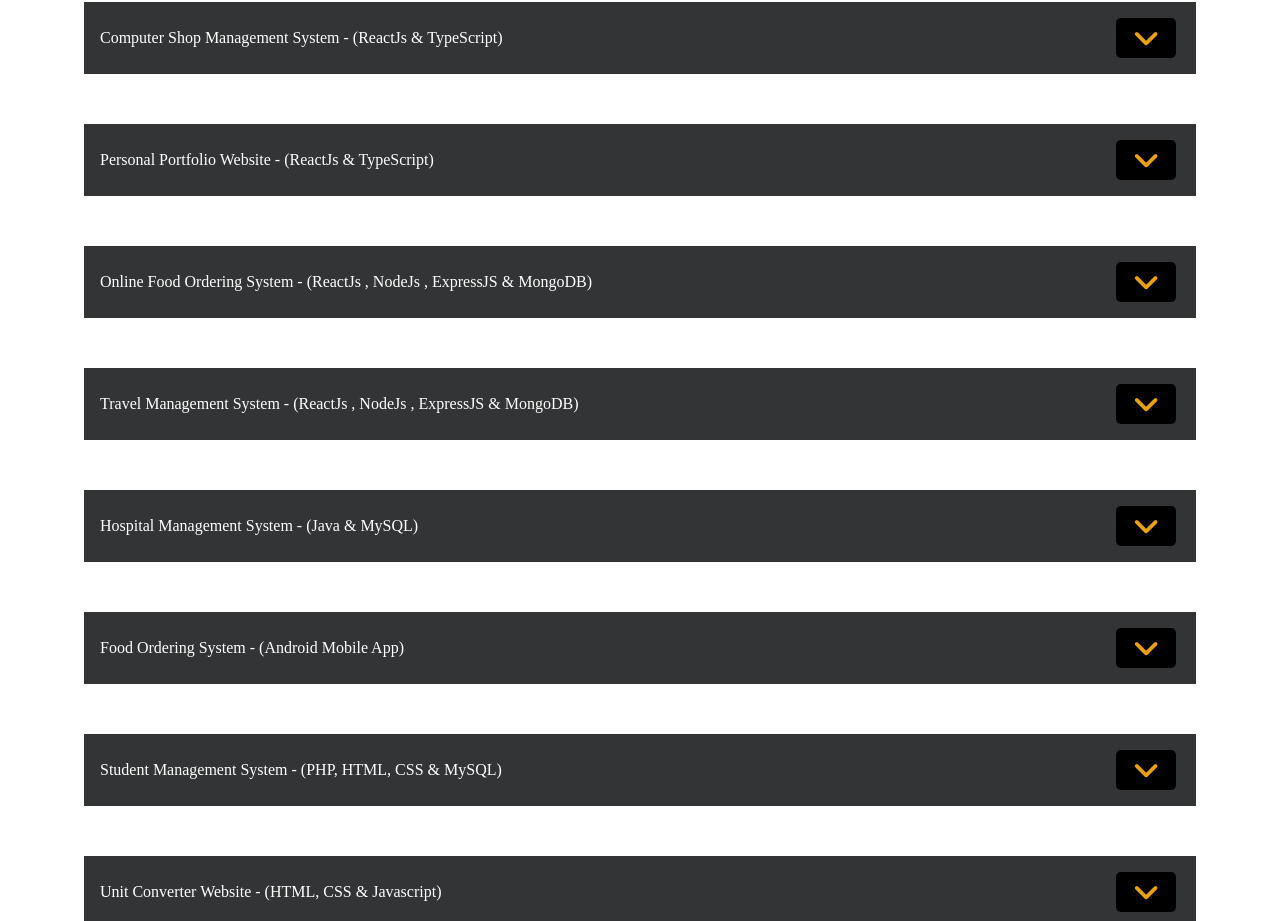
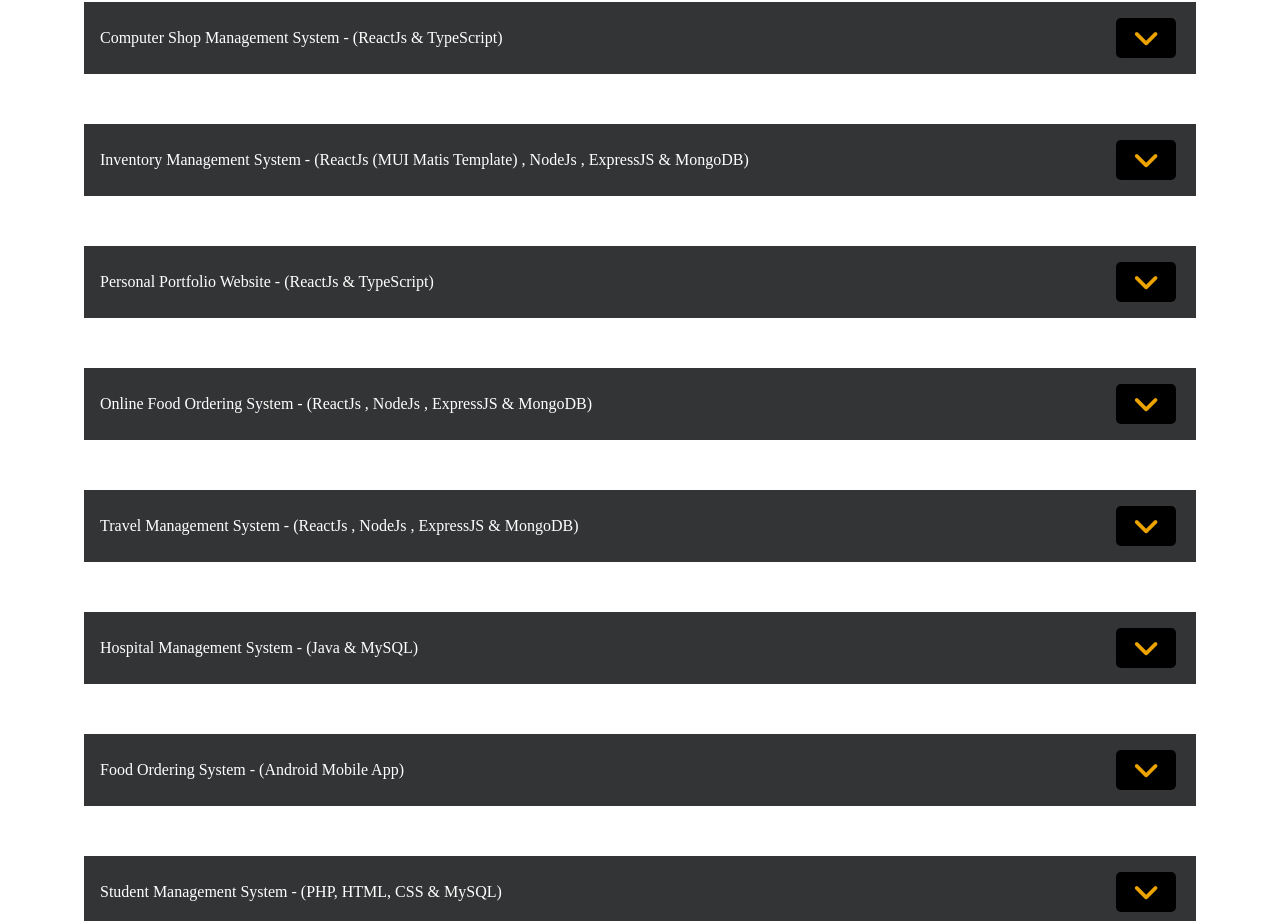
Before and after one commit to Kamindu99/personal-portfolio-web, a React (Create React App) app: page /my-projects in a window 1280 px wide. Shown: the part 840-1761 px from the top of the page. Built offline with nearby package versions, Linux system fonts and the light colour scheme.

Commit message:
update my projects

```diff
--- a/src/pages/MyProjects.tsx
+++ b/src/pages/MyProjects.tsx
@@ -200,6 +200,36 @@ const MyProjects = (props: Props) => {
                 },
             ],
             url: "https://dotcomcomputers.netlify.app/"
+        },
+        {
+            id: "headingThirteen",
+            target: "collapseThirteen",
+            title: "Inventory Management System - (ReactJs (MUI Matis Template) , NodeJs , ExpressJS & MongoDB)",
+            description: "Inventory Management System is a comprehensive solution developed using React.js and Node.js that empowers businesses with streamlined inventory control and management. Built upon the MUI Mantis template, this project provides features like purchase order management, goods receiving notes, stock visualization, and seamless item transfers.",
+            features: [
+                "Purchase Order",
+                "Goods Receiving Notes",
+                "Stock View",
+                "Item Request",
+                "Item Transfers"
+            ],
+            technologies: [
+                "React",
+                "Node",
+                "Express",
+                "MongoDB",
+                "MUI",
+                "CSS",
+                "VsCode",
+                "Github"
+            ],
+            image: [
+                {
+                    image: "https://res.cloudinary.com/dmfljlyu1/image/upload/v1693286320/invntry_sfmpmr.jpg",
+                    imagename: "1. Purchase Order"
+                }
+            ],
+            url: "https://inventory-system-web.netlify.app/"
         },
         {
             id: "headingThree",
@@ -624,6 +654,9 @@ const MyProjects = (props: Props) => {
                                                                         {technology == "Bootstrap" &&
                                                                             <img className='me-3 mb-3' src="https://img.shields.io/badge/-bootstrap-2e2e2e?style=for-the-badge&logo=bootstrap" />
                                                                         }
+                                                                        {technology == "MUI" &&
+                                                                            <img className='me-3 mb-3' src="https://img.shields.io/badge/-MUI-2e2e2e?style=for-the-badge&logo=ghostery" />
+                                                                        }
                                                                         {technology == "CSS" &&
                                                                             <img className='me-3 mb-3' src="https://img.shields.io/badge/-CSS-000269?style=for-the-badge&logo=csswizardry" />
                                                                         }
@@ -633,10 +666,10 @@ const MyProjects = (props: Props) => {
                                                                         {technology == "Javascript" &&
                                                                             <img className='me-3 mb-3' src="https://img.shields.io/badge/-Javascript-gray?style=for-the-badge&logo=javascript" />
                                                                         }
-                                                                         {technology == "AngularJs" &&
+                                                                        {technology == "AngularJs" &&
                                                                             <img className='me-3 mb-3' src="https://img.shields.io/badge/-AngularJs-gray?style=for-the-badge&logo=javascript" />
                                                                         }
-                                                                         {technology == "AngularMUI" &&
+                                                                        {technology == "AngularMUI" &&
                                                                             <img className='me-3 mb-3' src="https://img.shields.io/badge/-Angular_MUI-gray?style=for-the-badge&logo=ghostery" />
                                                                         }
 
@@ -679,7 +712,7 @@ const MyProjects = (props: Props) => {
                                                                         {technology == "SpringBoot" &&
                                                                             <img className='me-3 mb-3' src="https://img.shields.io/badge/-Spring_Boot-gray?style=for-the-badge&logo=coffeescript" />
                                                                         }
-                                                                         {technology == "JsonServer" &&
+                                                                        {technology == "JsonServer" &&
                                                                             <img className='me-3 mb-3' src="https://img.shields.io/badge/-Json_Server-gray?style=for-the-badge&logo=coffeescript" />
                                                                         }
                                                                     </>
```
